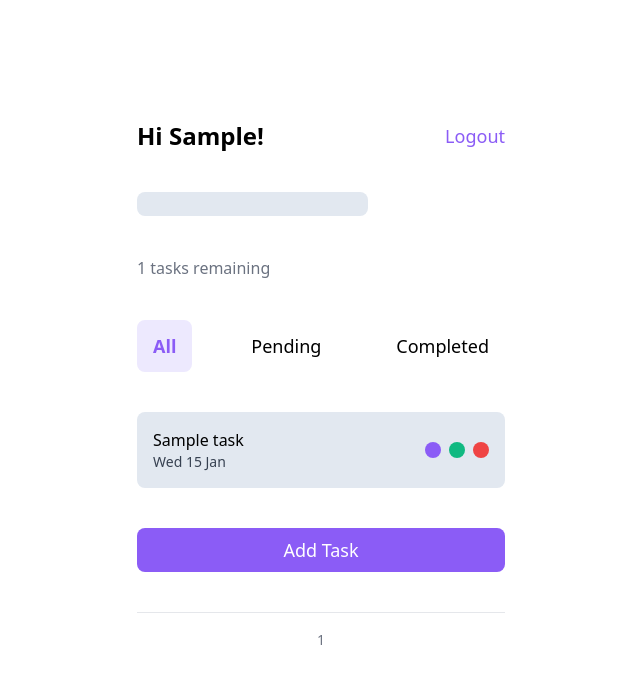
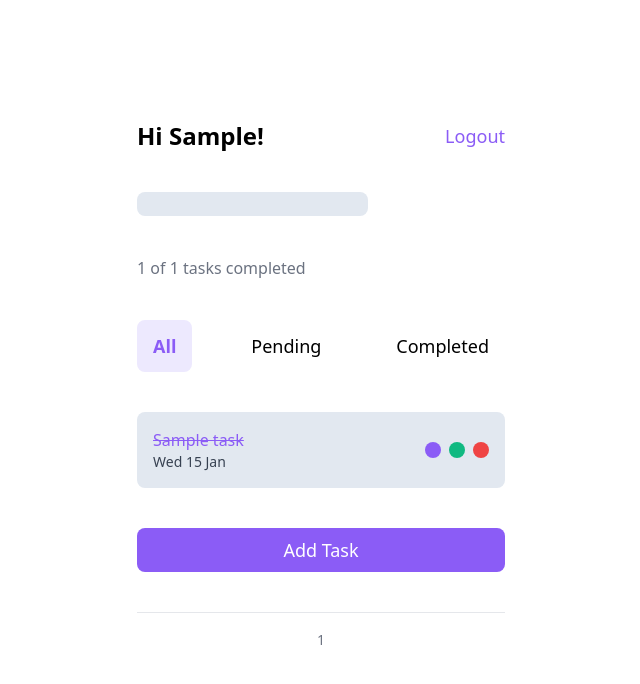
Before and after one commit to sam9111/TaskManager2.0, a Django app: page /all_tasks/ in a window 1280 px wide. Shown: the top 684 px of the page, without its empty margins (319-959 px from the left). Run offline with Django 3.2, Linux system fonts and the light colour scheme; a user stored in the database is signed in; tables that the repository leaves empty hold one stand-in row (values such as "Sample post"); some libraries are stand-ins or nearby versions.

Commit message:
all tasks completed

```diff
--- a/tasks/views.py
+++ b/tasks/views.py
@@ -52,6 +52,13 @@ class GenericAllTaskView(LoginRequiredMixin, ListView):
             tasks = tasks.filter(title__icontains=search_term)
         return tasks
 
+    def get_context_data(self, **kwargs):
+        context = super().get_context_data(**kwargs)
+        context["completed_count"] = Task.objects.filter(
+            deleted=False, user=self.request.user, completed=True
+        ).count()
+        return context
+
 
 class GenericCompletedTaskView(LoginRequiredMixin, ListView):
     template_name = "completed_tasks.html"
@@ -62,7 +69,7 @@ class GenericCompletedTaskView(LoginRequiredMixin, ListView):
 
         search_term = self.request.GET.get("search")
         tasks = Task.objects.filter(deleted=False, user=self.request.user).filter(
-            completed=False
+            completed=True
         )
         if search_term:
             tasks = tasks.filter(title__icontains=search_term)
--- a/templates/all_tasks.html
+++ b/templates/all_tasks.html
@@ -1,7 +1,7 @@
 {% extends "dashboard.html" %}
 
 {% block page %}
-<p class="text-md text-gray-500">{{tasks.count}} tasks remaining </p>
+<p class="text-md text-gray-500">{{completed_count}} of {{tasks.count}} tasks completed </p>
 <div class="flex   items-center justify-between ">
     <a href="/all_tasks" class=" rounded-lg text-violet-500 font-bold bg-violet-100 px-4 py-3 text-lg">All</a>
     <a href="/tasks"
@@ -14,21 +14,31 @@
 
 <div class="rounded-lg bg-slate-200 border-none p-4 flex flex-row justify-between">
 
-    <a href="/detail-task/{{task.id}}/">
+
     <div>
-            <p class="text-md">{{task.title.capitalize}} </p>
+        <a href="/detail-task/{{task.id}}/" class="">
+            {% if task.completed %}
+            <p class="text-md line-through text-violet-500 hover:underline">{{task.title.capitalize}} </p>
+            {% else %}
+            <p class="text-md hover:underline ">{{task.title.capitalize}} </p>
+            {% endif %}
+        </a>
         <p class="text-sm text-gray-700">{{task.created_date|date:"D d M"}}</p>
+
     </div>
+
     <div class="flex items-center space-x-2">
         <a href="/complete_task/{{task.id}}/" class="p-2 bg-violet-500 rounded-lg "><i
-                    class="fa-solid fa-check text-white text-lg"></i></a>
+                class="fa-solid fa-check text-white text-md"></i></a>
 
         <a href="/update-task/{{task.id}}/" class="p-2 bg-emerald-500 rounded-lg "><i
-                    class="fa-solid fa-pen-to-square text-white text-lg"></i></a>
+                class="fa-solid fa-pen-to-square text-white text-md"></i></a>
         <a href="/delete-task/{{task.id}}/" class="p-2 bg-red-500 rounded-lg "><i
-                    class="fa-solid fa-trash text-white text-lg"></i></a>
+                class="fa-solid fa-trash text-white text-md"></i></a>
+
     </div>
-    </a>
+
+
 </div>
 
 {% endfor %}
```
Lines whose indentation alone changed are shown as unchanged.
